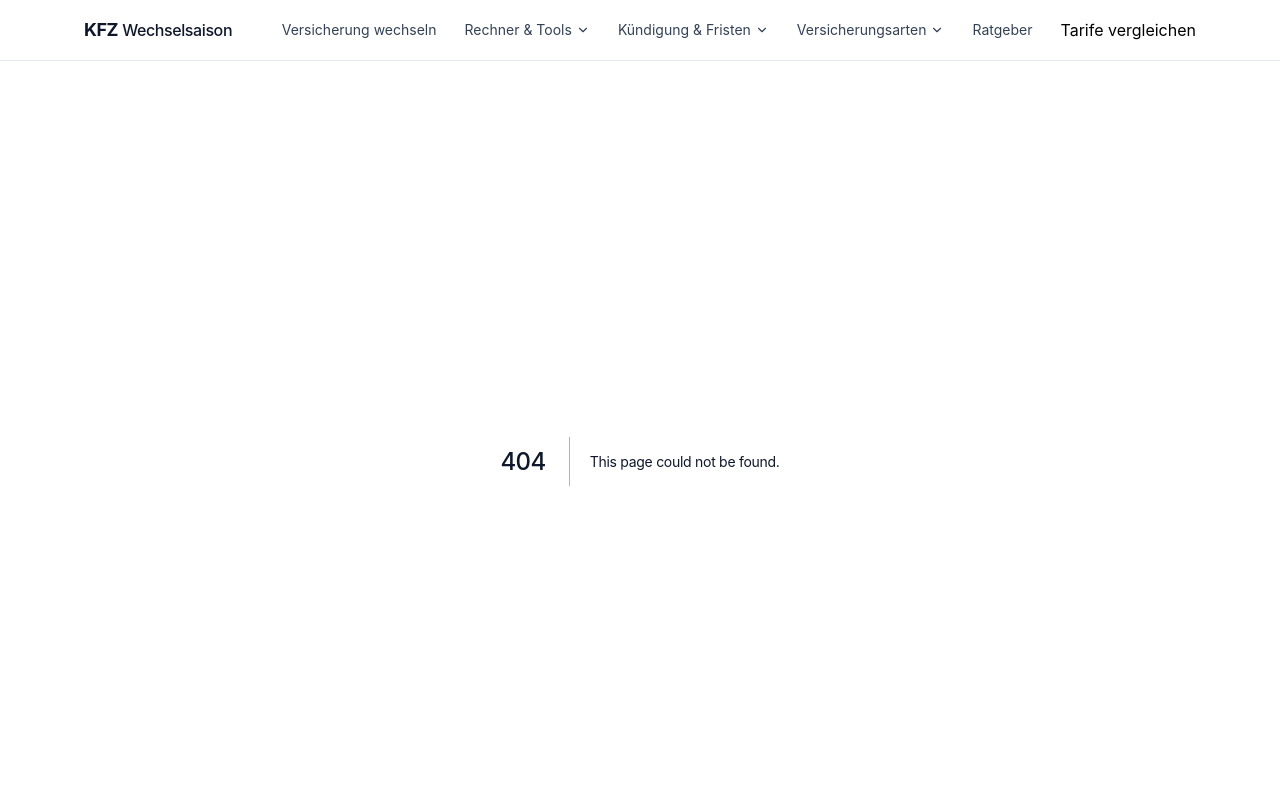
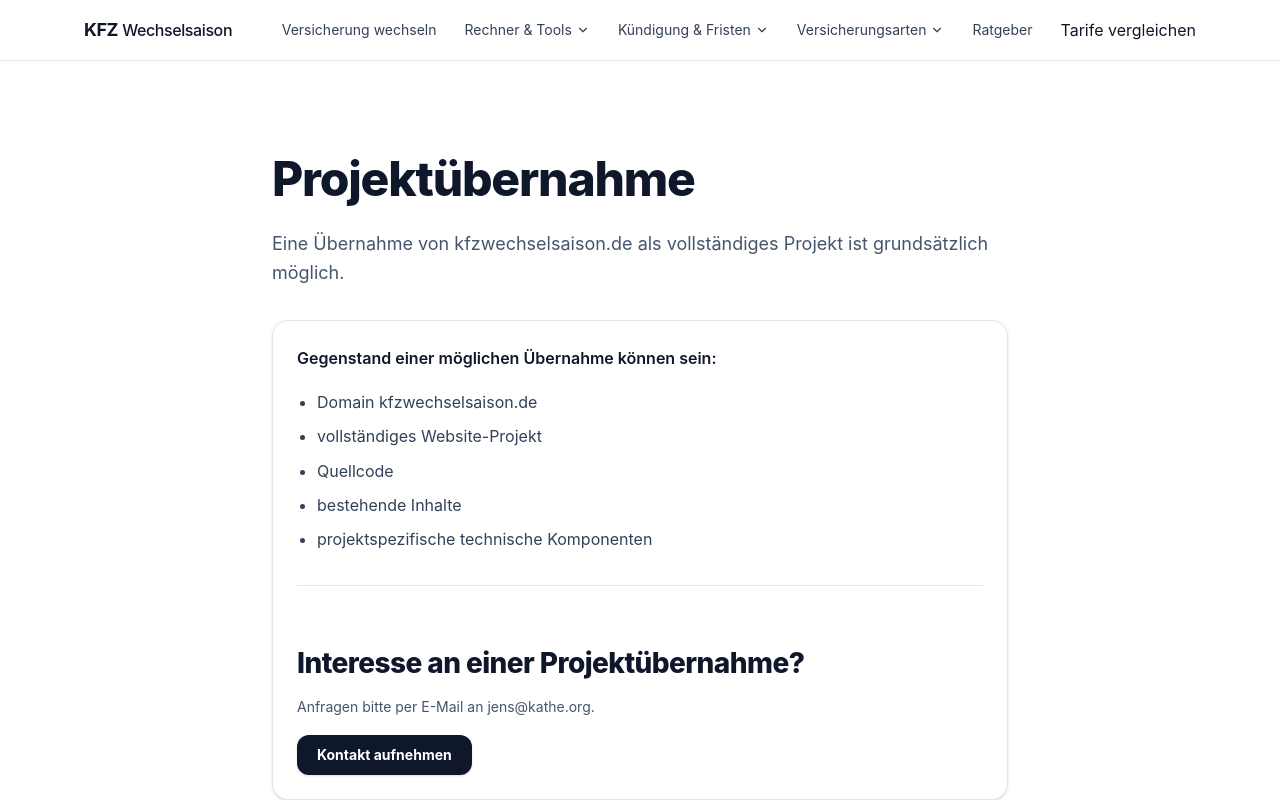
Before and after one commit to kathe71-cell/kfzwechselsaison.de, a Next.js app: page /projektuebernahme in a window 1280 px wide. Before the commit this address had no page. Shown: the top 800 px of the page. Built offline with nearby package versions, Linux system fonts and the light colour scheme.

Commit message:
feat: PROJECT_ACQUISITION feature

```diff
--- /dev/null
+++ b/src/app/projektuebernahme/page.tsx
@@ -0,0 +1,48 @@
+export const metadata = {
+  title: 'Projektübernahme | kfzwechselsaison.de',
+  description: 'Informationen zur Übernahme von kfzwechselsaison.de',
+  robots: {
+    index: false,
+    follow: true,
+  },
+  alternates: {
+    canonical: 'https://www.kfzwechselsaison.de/projektuebernahme',
+  }
+};
+
+export default function ProjektuebernahmePage() {
+  return (
+    <div className="max-w-3xl mx-auto px-4 py-16">
+      <div className="space-y-8">
+        <div>
+          <h1 className="text-3xl font-extrabold mb-4">Projektübernahme</h1>
+          <p className="text-lg leading-relaxed text-slate-600">
+            Eine Übernahme von kfzwechselsaison.de als vollständiges Projekt ist grundsätzlich möglich.
+          </p>
+        </div>
+        <div className="bg-white rounded-2xl p-6 border border-slate-200 shadow-sm text-slate-900">
+          <div>
+            <p className="font-semibold mb-4">Gegenstand einer möglichen Übernahme können sein:</p>
+            <ul className="list-disc pl-5 space-y-2 text-slate-700">
+              <li>Domain kfzwechselsaison.de</li>
+              <li>vollständiges Website-Projekt</li>
+              <li>Quellcode</li>
+              <li>bestehende Inhalte</li>
+              <li>projektspezifische technische Komponenten</li>
+            </ul>
+          </div>
+          <div className="mt-8 pt-6 border-t border-slate-200">
+            <h2 className="text-lg font-bold mb-2">Interesse an einer Projektübernahme?</h2>
+            <p className="mb-5 text-sm text-slate-600">Anfragen bitte per E-Mail an jens@kathe.org.</p>
+            <a
+              href="mailto:jens@kathe.org?subject=Projektübernahme%20kfzwechselsaison.de"
+              className="inline-flex items-center gap-2 px-5 py-2.5 rounded-xl bg-slate-900 hover:bg-slate-800 text-white font-bold text-sm transition-all shadow-sm"
+            >
+              Kontakt aufnehmen
+            </a>
+          </div>
+        </div>
+      </div>
+    </div>
+  );
+}
--- a/src/components/Footer.tsx
+++ b/src/components/Footer.tsx
@@ -142,6 +142,15 @@ export function Footer() {
           </div>
         </div>
       </div>
-    </footer>
+
+            <div className="mt-8 p-4 rounded-xl bg-slate-900 border border-slate-800 text-sm text-slate-300">
+              <span className="font-bold text-white block mb-1">Projektübernahme</span>
+              <p className="mb-2">Interesse an der Übernahme von kfzwechselsaison.de inklusive Projekt?</p>
+              <a href="/projektuebernahme" className="text-blue-400 hover:text-blue-300 font-medium">
+                Mehr erfahren &rarr;
+              </a>
+            </div>
+
+</footer>
   );
 }
--- /dev/null
+++ b/src/components/ProjektuebernahmePage.tsx
@@ -0,0 +1,38 @@
+import React from 'react';
+
+export default function ProjektuebernahmePage() {
+  return (
+    <div className="max-w-3xl mx-auto px-4 py-16">
+      <div className="space-y-8">
+        <div>
+          <h1 className="text-3xl font-extrabold mb-4">Projektübernahme</h1>
+          <p className="text-lg leading-relaxed">
+            Eine Übernahme von kfzwechselsaison.de als vollständiges Projekt ist grundsätzlich möglich.
+          </p>
+        </div>
+        <div className="bg-white rounded-2xl p-6 border shadow-sm text-black">
+          <div>
+            <p className="font-semibold mb-4">Gegenstand einer möglichen Übernahme können sein:</p>
+            <ul className="list-disc pl-5 space-y-2 text-gray-700">
+              <li>Domain kfzwechselsaison.de</li>
+              <li>vollständiges Website-Projekt</li>
+              <li>Quellcode</li>
+              <li>bestehende Inhalte</li>
+              <li>projektspezifische technische Komponenten</li>
+            </ul>
+          </div>
+          <div className="mt-8 pt-6 border-t">
+            <h2 className="text-lg font-bold mb-2">Interesse an einer Projektübernahme?</h2>
+            <p className="mb-5 text-sm">Anfragen bitte per E-Mail an jens@kathe.org.</p>
+            <a
+              href="mailto:jens@kathe.org?subject=Projektübernahme%20kfzwechselsaison.de"
+              className="inline-flex items-center gap-2 px-5 py-2.5 rounded-xl bg-black hover:bg-gray-800 text-white font-bold text-sm transition-all"
+            >
+              Kontakt aufnehmen
+            </a>
+          </div>
+        </div>
+      </div>
+    </div>
+  );
+}
```
